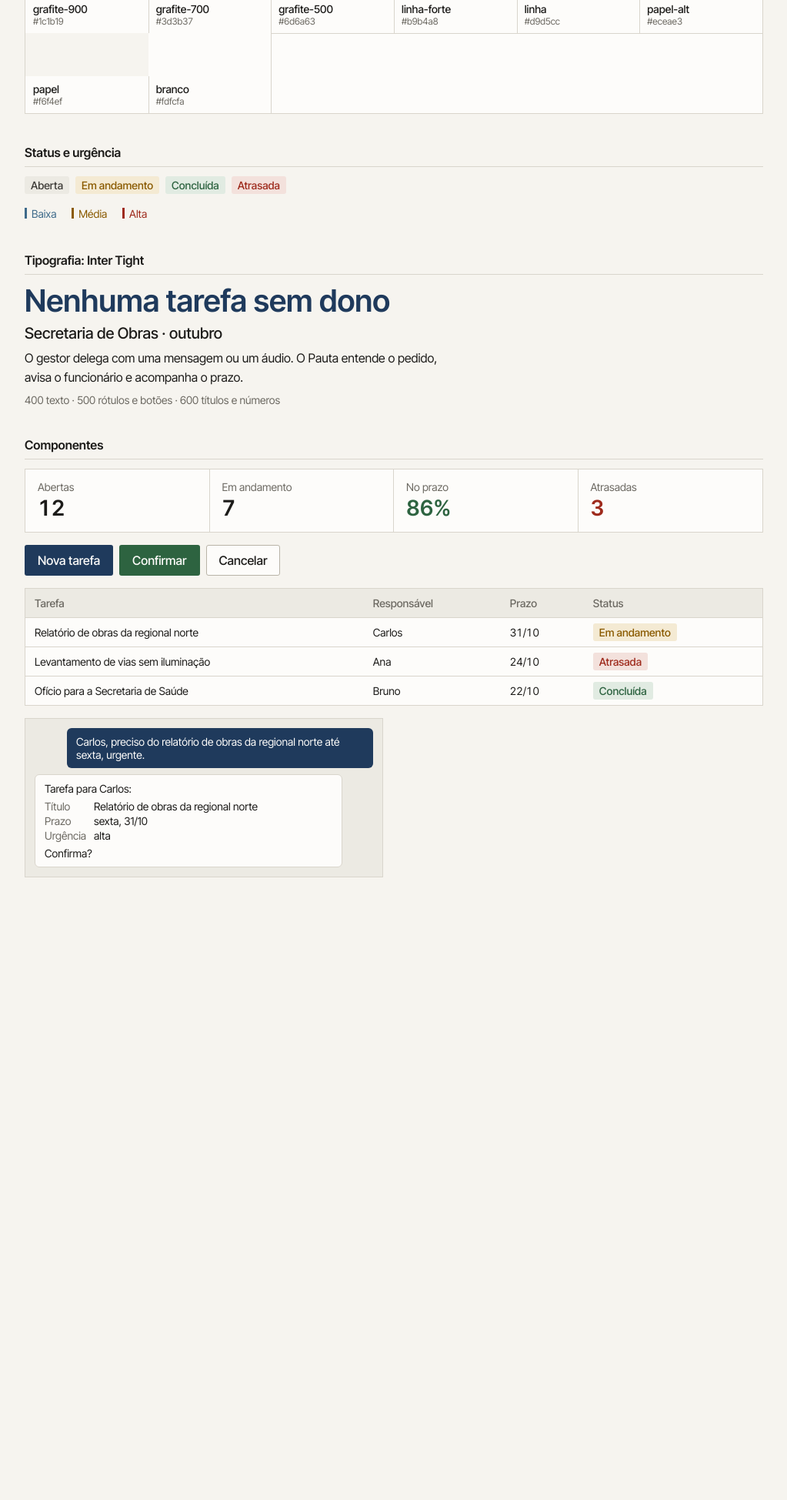
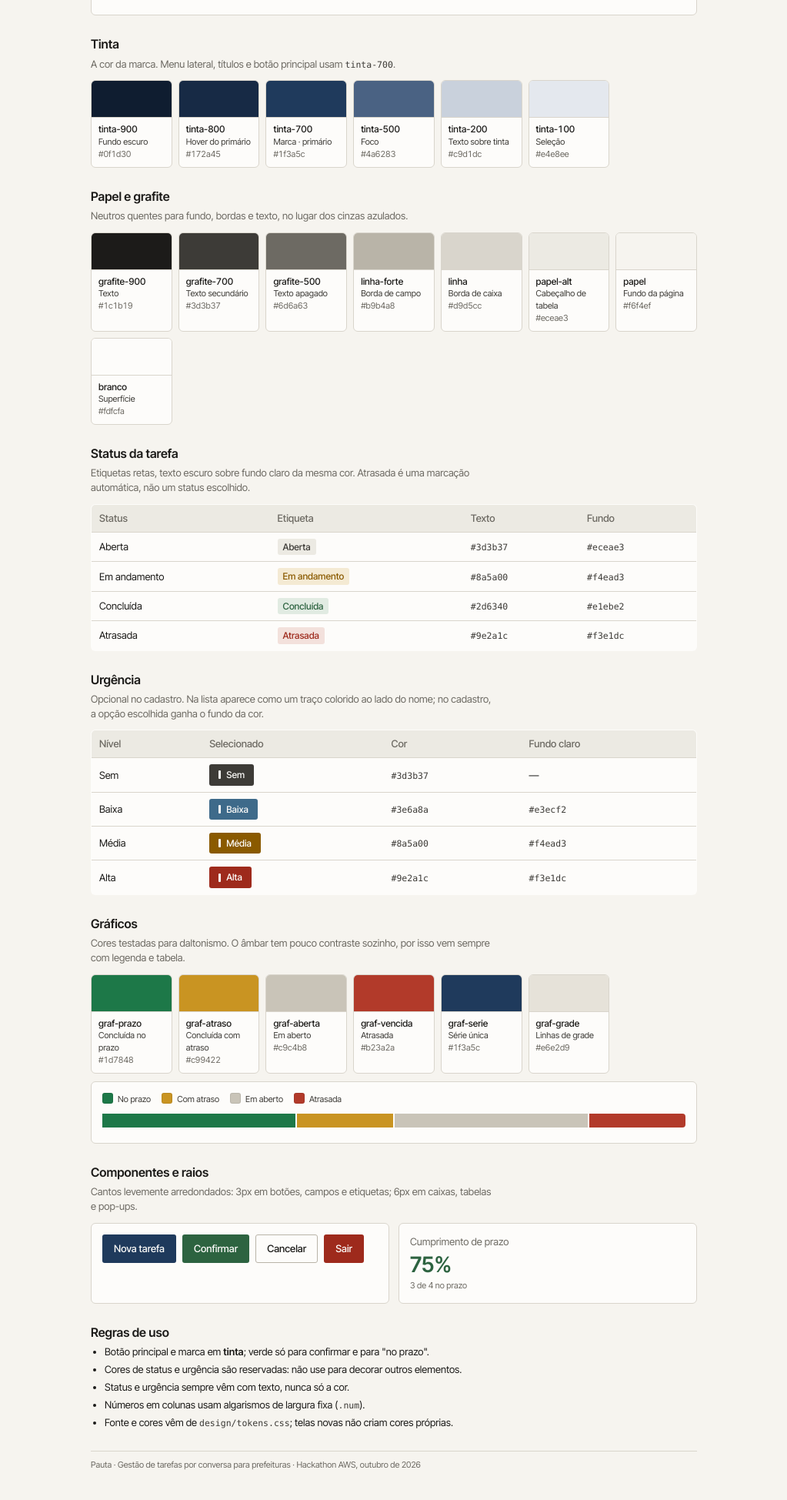
Before and after one commit to Juliowk/Hackathon_AWS, a plain HTML site: page design/paleta.html in a window 1280 px wide. Shown: the part 413-2362 px from the top of the page at 77% size, without its empty margins (128-1151 px from the left). Before the commit the page ends 1617 px from the top, so only its background shows below. Drawn offline with Linux system fonts and the light colour scheme.

Commit message:
design: atualiza documento da paleta com urgência, gráficos e raios
Co-Authored-By: Claude Opus 5.5 <noreply@anthropic.com>

```diff
--- a/design/paleta.html
+++ b/design/paleta.html
@@ -3,132 +3,167 @@
 <head>
 <meta charset="utf-8">
 <meta name="viewport" content="width=device-width, initial-scale=1">
-<title>Pauta · Paleta</title>
+<title>Pauta · Paleta de cores</title>
 <link rel="stylesheet" href="tokens.css">
 <style>
-  body { margin: 0; }
-  header { border-bottom: 1px solid var(--linha-forte); }
-  header .in, main { max-width: 960px; margin: 0 auto; padding: 0 16px; }
-  header .in { display: flex; align-items: baseline; gap: 16px; padding-top: 28px; padding-bottom: 20px; }
-  header h1 { font-size: var(--fs-xl); font-weight: var(--fw-semibold); color: var(--primary); margin: 0; }
-  header p { margin: 0; color: var(--text-muted); }
-  main { padding-bottom: 64px; }
-  h2 { font-size: var(--fs-md); font-weight: var(--fw-semibold); margin: 40px 0 12px; padding-bottom: 8px; border-bottom: 1px solid var(--border); }
+  @page { size: A4; margin: 16mm 14mm; }
+  * { box-sizing: border-box; -webkit-print-color-adjust: exact; print-color-adjust: exact; }
+  body { margin: 0; font-size: 13px; line-height: 1.45; background: var(--bg); }
+  main { max-width: 820px; margin: 0 auto; padding: 32px 16px 48px; }
+  @media print { html, body { background: var(--branco); } main { padding: 0; max-width: none; } }
 
-  .row { display: grid; grid-template-columns: repeat(auto-fill, minmax(140px, 1fr)); border: 1px solid var(--border); background: var(--surface); }
-  .sw { border-right: 1px solid var(--border); border-bottom: 1px solid var(--border); margin: 0 -1px -1px 0; font-size: var(--fs-xs); }
-  .sw div { height: 56px; }
-  .sw span { display: block; padding: 8px 10px; color: var(--text-muted); }
-  .sw b { display: block; font-weight: var(--fw-medium); font-size: var(--fs-sm); color: var(--text); }
+  header { padding-bottom: 16px; border-bottom: 1px solid var(--linha-forte); }
+  header small { color: var(--text-muted); }
+  header h1 { margin: 4px 0 2px; font-size: var(--fs-2xl); font-weight: var(--fw-semibold); color: var(--primary); line-height: 1.1; }
+  header p { margin: 0; color: var(--grafite-700); font-size: var(--fs-md); }
 
-  .tags { display: flex; gap: 8px; flex-wrap: wrap; }
-  .tag { padding: 3px 8px; border-radius: var(--radius-sm); font-size: var(--fs-sm); font-weight: var(--fw-medium); }
-  .urg { display: inline-flex; align-items: center; gap: 6px; font-size: var(--fs-sm); color: var(--text-muted); margin-right: 16px; }
-  .urg i { width: 3px; height: 14px; background: currentColor; }
+  section { margin-top: 26px; break-inside: avoid; }
+  h2 { font-size: var(--fs-md); font-weight: var(--fw-semibold); margin: 0 0 4px; }
+  .nota { margin: 0 0 12px; color: var(--text-muted); max-width: 70ch; }
 
-  .type p { margin: 8px 0; }
+  .row { display: grid; grid-template-columns: repeat(auto-fill, minmax(100px, 1fr)); gap: 8px; }
+  .sw { border: 1px solid var(--border); border-radius: var(--radius-md); overflow: hidden; background: var(--surface); }
+  .sw div { height: 48px; border-bottom: 1px solid var(--border); }
+  .sw span { display: block; padding: 6px 9px 8px; color: var(--text-muted); font-size: 11px; font-variant-numeric: tabular-nums; }
+  .sw b { display: block; color: var(--text); font-weight: var(--fw-medium); font-size: 12px; }
+  .sw em { display: block; font-style: normal; color: var(--grafite-700); }
 
-  .kpis { display: grid; grid-template-columns: repeat(auto-fit, minmax(140px, 1fr)); border: 1px solid var(--border); background: var(--surface); }
-  .kpi { padding: 14px 16px; border-right: 1px solid var(--border); }
-  .kpi:last-child { border-right: 0; }
-  .kpi .k { color: var(--text-muted); font-size: var(--fs-sm); }
-  .kpi .v { font-size: var(--fs-xl); font-weight: var(--fw-semibold); margin-top: 2px; }
+  table { width: 100%; border-collapse: collapse; background: var(--surface); border: 1px solid var(--border); border-radius: var(--radius-md); overflow: hidden; }
+  th, td { text-align: left; padding: 8px 10px; border-bottom: 1px solid var(--border); vertical-align: middle; }
+  th { font-weight: var(--fw-medium); color: var(--text-muted); background: var(--papel-alt); }
+  tr:last-child td { border-bottom: 0; }
+  code { font-family: ui-monospace, Consolas, monospace; font-size: 11.5px; color: var(--grafite-700); }
+  .tag { display: inline-block; padding: 2px 7px; border-radius: var(--radius-sm); font-size: 12px; font-weight: var(--fw-medium); }
+  .chip { display: inline-block; width: 14px; height: 14px; border-radius: 3px; vertical-align: -2px; margin-right: 6px; border: 1px solid rgb(0 0 0 / .08); }
+  .opt { display: inline-flex; align-items: center; gap: 7px; padding: 5px 12px; border-radius: var(--radius-sm); color: var(--branco); font-weight: var(--fw-medium); font-size: 12px; }
+  .opt::before { content: ""; width: 3px; height: 11px; border-radius: 1px; background: currentColor; }
 
-  .btns { display: flex; gap: 8px; flex-wrap: wrap; margin-top: 16px; }
-  button { font: inherit; font-weight: var(--fw-medium); border: 1px solid transparent; border-radius: var(--radius-sm); padding: 9px 16px; cursor: pointer; }
-  .b1 { background: var(--primary); color: var(--on-primary); }
-  .b1:hover { background: var(--primary-hover); }
-  .b2 { background: var(--positivo); color: var(--on-primary); }
-  .b3 { background: var(--surface); color: var(--text); border-color: var(--linha-forte); }
-
-  table { width: 100%; border-collapse: collapse; background: var(--surface); border: 1px solid var(--border); margin-top: 16px; font-size: var(--fs-sm); }
-  th { text-align: left; font-weight: var(--fw-medium); color: var(--text-muted); background: var(--papel-alt); }
-  th, td { padding: 10px 12px; border-bottom: 1px solid var(--border); }
-
-  .chat { max-width: 440px; margin-top: 16px; display: grid; gap: 8px; background: var(--papel-alt); padding: 12px; border: 1px solid var(--border); }
-  .msg { padding: 9px 12px; border-radius: var(--radius-md); font-size: var(--fs-sm); max-width: 85%; }
-  .me { background: var(--primary); color: var(--on-primary); justify-self: end; }
-  .bot { background: var(--surface); border: 1px solid var(--border); }
-  .bot dl { display: grid; grid-template-columns: auto 1fr; gap: 2px 10px; margin: 6px 0; }
-  .bot dt { color: var(--text-muted); }
-  .bot dd { margin: 0; }
+  .tipo p { margin: 6px 0; }
+  .demo { display: grid; grid-template-columns: 1fr 1fr; gap: 12px; }
+  .caixa { background: var(--surface); border: 1px solid var(--border); border-radius: var(--radius-md); padding: 14px; }
+  .btns { display: flex; gap: 8px; flex-wrap: wrap; }
+  .btn { border: 1px solid transparent; border-radius: var(--radius-sm); padding: 8px 14px; font-weight: var(--fw-medium); }
+  .barra { display: flex; gap: 2px; height: 18px; margin: 10px 0 6px; }
+  .barra i:last-child { border-radius: 0 4px 4px 0; }
+  .legenda { display: flex; flex-wrap: wrap; gap: 4px 14px; color: var(--grafite-700); font-size: 11px; }
+  ul { margin: 0; padding-left: 18px; }
+  li { margin: 4px 0; }
+  footer { margin-top: 28px; padding-top: 10px; border-top: 1px solid var(--border); color: var(--text-muted); font-size: 11px; }
 </style>
 </head>
 <body>
-<header>
-  <div class="in">
-    <h1>Pauta</h1>
-    <p>Gestão de tarefas por conversa para prefeituras</p>
-  </div>
-</header>
 <main>
-  <h2>Tinta</h2>
-  <div class="row" id="tinta"></div>
-  <h2>Papel e grafite</h2>
-  <div class="row" id="base"></div>
+  <header>
+    <small>Hackathon AWS · Identidade visual</small>
+    <h1>Pauta · Paleta de cores</h1>
+    <p>Tinta azul de documento oficial sobre papel, com cores de carimbo para os estados das tarefas.</p>
+  </header>
 
-  <h2>Status e urgência</h2>
-  <div class="tags">
-    <span class="tag" style="color:var(--status-aberta);background:var(--status-aberta-bg)">Aberta</span>
-    <span class="tag" style="color:var(--status-andamento);background:var(--status-andamento-bg)">Em andamento</span>
-    <span class="tag" style="color:var(--status-concluida);background:var(--status-concluida-bg)">Concluída</span>
-    <span class="tag" style="color:var(--status-atrasada);background:var(--status-atrasada-bg)">Atrasada</span>
-  </div>
-  <p>
-    <span class="urg" style="color:var(--urgencia-baixa)"><i></i>Baixa</span>
-    <span class="urg" style="color:var(--urgencia-media)"><i></i>Média</span>
-    <span class="urg" style="color:var(--urgencia-alta)"><i></i>Alta</span>
-  </p>
+  <section>
+    <h2>Tipografia</h2>
+    <p class="nota">Inter Tight, em três pesos. Sem gradientes, sem letras espremidas, títulos com espaçamento normal.</p>
+    <div class="caixa tipo">
+      <p style="font-size:var(--fs-2xl);font-weight:600;color:var(--primary);line-height:1.1">Nenhuma tarefa sem dono</p>
+      <p style="font-size:var(--fs-lg);font-weight:500">Secretaria de Obras · Painel geral</p>
+      <p style="max-width:62ch">O gestor delega com uma mensagem ou um áudio. O Pauta entende o pedido, avisa o funcionário e acompanha o prazo.</p>
+      <p style="color:var(--text-muted)">400 texto corrido · 500 rótulos e botões · 600 títulos e números</p>
+    </div>
+  </section>
 
-  <h2>Tipografia: Inter Tight</h2>
-  <div class="type">
-    <p style="font-size:var(--fs-2xl);font-weight:600;color:var(--primary);line-height:1.1">Nenhuma tarefa sem dono</p>
-    <p style="font-size:var(--fs-lg);font-weight:500">Secretaria de Obras · outubro</p>
-    <p style="max-width:60ch;line-height:1.55">O gestor delega com uma mensagem ou um áudio. O Pauta entende o pedido, avisa o funcionário e acompanha o prazo.</p>
-    <p style="font-size:var(--fs-sm);color:var(--text-muted)">400 texto · 500 rótulos e botões · 600 títulos e números</p>
-  </div>
+  <section>
+    <h2>Tinta</h2>
+    <p class="nota">A cor da marca. Menu lateral, títulos e botão principal usam <code>tinta-700</code>.</p>
+    <div class="row" data-grupo="tinta-900:Fundo escuro,tinta-800:Hover do primário,tinta-700:Marca · primário,tinta-500:Foco,tinta-200:Texto sobre tinta,tinta-100:Seleção"></div>
+  </section>
 
-  <h2>Componentes</h2>
-  <div class="kpis">
-    <div class="kpi"><div class="k">Abertas</div><div class="v num">12</div></div>
-    <div class="kpi"><div class="k">Em andamento</div><div class="v num">7</div></div>
-    <div class="kpi"><div class="k">No prazo</div><div class="v num" style="color:var(--positivo)">86%</div></div>
-    <div class="kpi"><div class="k">Atrasadas</div><div class="v num" style="color:var(--status-atrasada)">3</div></div>
-  </div>
-  <div class="btns">
-    <button class="b1">Nova tarefa</button>
-    <button class="b2">Confirmar</button>
-    <button class="b3">Cancelar</button>
-  </div>
+  <section>
+    <h2>Papel e grafite</h2>
+    <p class="nota">Neutros quentes para fundo, bordas e texto, no lugar dos cinzas azulados.</p>
+    <div class="row" data-grupo="grafite-900:Texto,grafite-700:Texto secundário,grafite-500:Texto apagado,linha-forte:Borda de campo,linha:Borda de caixa,papel-alt:Cabeçalho de tabela,papel:Fundo da página,branco:Superfície"></div>
+  </section>
 
-  <table>
-    <tr><th>Tarefa</th><th>Responsável</th><th>Prazo</th><th>Status</th></tr>
-    <tr><td>Relatório de obras da regional norte</td><td>Carlos</td><td class="num">31/10</td><td><span class="tag" style="color:var(--status-andamento);background:var(--status-andamento-bg)">Em andamento</span></td></tr>
-    <tr><td>Levantamento de vias sem iluminação</td><td>Ana</td><td class="num">24/10</td><td><span class="tag" style="color:var(--status-atrasada);background:var(--status-atrasada-bg)">Atrasada</span></td></tr>
-    <tr><td>Ofício para a Secretaria de Saúde</td><td>Bruno</td><td class="num">22/10</td><td><span class="tag" style="color:var(--status-concluida);background:var(--status-concluida-bg)">Concluída</span></td></tr>
-  </table>
+  <section>
+    <h2>Status da tarefa</h2>
+    <p class="nota">Etiquetas retas, texto escuro sobre fundo claro da mesma cor. Atrasada é uma marcação automática, não um status escolhido.</p>
+    <table>
+      <tr><th>Status</th><th>Etiqueta</th><th>Texto</th><th>Fundo</th></tr>
+      <tr><td>Aberta</td><td><span class="tag" style="color:var(--status-aberta);background:var(--status-aberta-bg)">Aberta</span></td><td><code data-hex="status-aberta"></code></td><td><code data-hex="status-aberta-bg"></code></td></tr>
+      <tr><td>Em andamento</td><td><span class="tag" style="color:var(--status-andamento);background:var(--status-andamento-bg)">Em andamento</span></td><td><code data-hex="status-andamento"></code></td><td><code data-hex="status-andamento-bg"></code></td></tr>
+      <tr><td>Concluída</td><td><span class="tag" style="color:var(--status-concluida);background:var(--status-concluida-bg)">Concluída</span></td><td><code data-hex="status-concluida"></code></td><td><code data-hex="status-concluida-bg"></code></td></tr>
+      <tr><td>Atrasada</td><td><span class="tag" style="color:var(--status-atrasada);background:var(--status-atrasada-bg)">Atrasada</span></td><td><code data-hex="status-atrasada"></code></td><td><code data-hex="status-atrasada-bg"></code></td></tr>
+    </table>
+  </section>
 
-  <div class="chat">
-    <div class="msg me">Carlos, preciso do relatório de obras da regional norte até sexta, urgente.</div>
-    <div class="msg bot">
-      Tarefa para Carlos:
-      <dl><dt>Título</dt><dd>Relatório de obras da regional norte</dd><dt>Prazo</dt><dd>sexta, 31/10</dd><dt>Urgência</dt><dd>alta</dd></dl>
-      Confirma?
+  <section>
+    <h2>Urgência</h2>
+    <p class="nota">Opcional no cadastro. Na lista aparece como um traço colorido ao lado do nome; no cadastro, a opção escolhida ganha o fundo da cor.</p>
+    <table>
+      <tr><th>Nível</th><th>Selecionado</th><th>Cor</th><th>Fundo claro</th></tr>
+      <tr><td>Sem</td><td><span class="opt" style="background:var(--grafite-700)">Sem</span></td><td><code data-hex="grafite-700"></code></td><td>—</td></tr>
+      <tr><td>Baixa</td><td><span class="opt" style="background:var(--urgencia-baixa)">Baixa</span></td><td><code data-hex="urgencia-baixa"></code></td><td><code data-hex="urgencia-baixa-bg"></code></td></tr>
+      <tr><td>Média</td><td><span class="opt" style="background:var(--urgencia-media)">Média</span></td><td><code data-hex="urgencia-media"></code></td><td><code data-hex="urgencia-media-bg"></code></td></tr>
+      <tr><td>Alta</td><td><span class="opt" style="background:var(--urgencia-alta)">Alta</span></td><td><code data-hex="urgencia-alta"></code></td><td><code data-hex="urgencia-alta-bg"></code></td></tr>
+    </table>
+  </section>
+
+  <section>
+    <h2>Gráficos</h2>
+    <p class="nota">Cores testadas para daltonismo. O âmbar tem pouco contraste sozinho, por isso vem sempre com legenda e tabela.</p>
+    <div class="row" data-grupo="graf-prazo:Concluída no prazo,graf-atraso:Concluída com atraso,graf-aberta:Em aberto,graf-vencida:Atrasada,graf-serie:Série única,graf-grade:Linhas de grade"></div>
+    <div class="caixa" style="margin-top:10px">
+      <div class="legenda">
+        <span><i class="chip" style="background:var(--graf-prazo)"></i>No prazo</span>
+        <span><i class="chip" style="background:var(--graf-atraso)"></i>Com atraso</span>
+        <span><i class="chip" style="background:var(--graf-aberta)"></i>Em aberto</span>
+        <span><i class="chip" style="background:var(--graf-vencida)"></i>Atrasada</span>
+      </div>
+      <div class="barra"><i style="flex:2;background:var(--graf-prazo)"></i><i style="flex:1;background:var(--graf-atraso)"></i><i style="flex:2;background:var(--graf-aberta)"></i><i style="flex:1;background:var(--graf-vencida)"></i></div>
     </div>
-  </div>
+  </section>
+
+  <section>
+    <h2>Componentes e raios</h2>
+    <p class="nota">Cantos levemente arredondados: 3px em botões, campos e etiquetas; 6px em caixas, tabelas e pop-ups.</p>
+    <div class="demo">
+      <div class="caixa">
+        <div class="btns">
+          <span class="btn" style="background:var(--primary);color:var(--on-primary)">Nova tarefa</span>
+          <span class="btn" style="background:var(--positivo);color:var(--on-primary)">Confirmar</span>
+          <span class="btn" style="background:var(--surface);border-color:var(--linha-forte)">Cancelar</span>
+          <span class="btn" style="background:var(--status-atrasada);color:var(--branco)">Sair</span>
+        </div>
+      </div>
+      <div class="caixa">
+        <div style="color:var(--text-muted)">Cumprimento de prazo</div>
+        <div style="font-size:var(--fs-xl);font-weight:600;color:var(--positivo)">75%</div>
+        <div style="color:var(--text-muted);font-size:11px">3 de 4 no prazo</div>
+      </div>
+    </div>
+  </section>
+
+  <section>
+    <h2>Regras de uso</h2>
+    <ul>
+      <li>Botão principal e marca em <b>tinta</b>; verde só para confirmar e para "no prazo".</li>
+      <li>Cores de status e urgência são reservadas: não use para decorar outros elementos.</li>
+      <li>Status e urgência sempre vêm com texto, nunca só a cor.</li>
+      <li>Números em colunas usam algarismos de largura fixa (<code>.num</code>).</li>
+      <li>Fonte e cores vêm de <code>design/tokens.css</code>; telas novas não criam cores próprias.</li>
+    </ul>
+  </section>
+
+  <footer>Pauta · Gestão de tarefas por conversa para prefeituras · Hackathon AWS, outubro de 2026</footer>
 </main>
 <script>
-  const groups = {
-    tinta: ["tinta-900","tinta-800","tinta-700","tinta-500","tinta-200","tinta-100"],
-    base: ["grafite-900","grafite-700","grafite-500","linha-forte","linha","papel-alt","papel","branco"],
-  };
   const css = getComputedStyle(document.documentElement);
-  for (const [g, names] of Object.entries(groups)) {
-    document.getElementById(g).innerHTML = names.map(n => {
-      const v = css.getPropertyValue(`--${n}`).trim();
-      return `<div class="sw"><div style="background:${v}"></div><span><b>${n}</b>${v}</span></div>`;
+  const hex = (n) => css.getPropertyValue(`--${n}`).trim();
+  document.querySelectorAll("[data-grupo]").forEach(el => {
+    el.innerHTML = el.dataset.grupo.split(",").map(par => {
+      const [n, uso] = par.split(":");
+      return `<div class="sw"><div style="background:var(--${n})"></div><span><b>${n}</b><em>${uso}</em>${hex(n)}</span></div>`;
     }).join("");
-  }
+  });
+  document.querySelectorAll("[data-hex]").forEach(el => el.textContent = hex(el.dataset.hex));
 </script>
 </body>
 </html>
```
